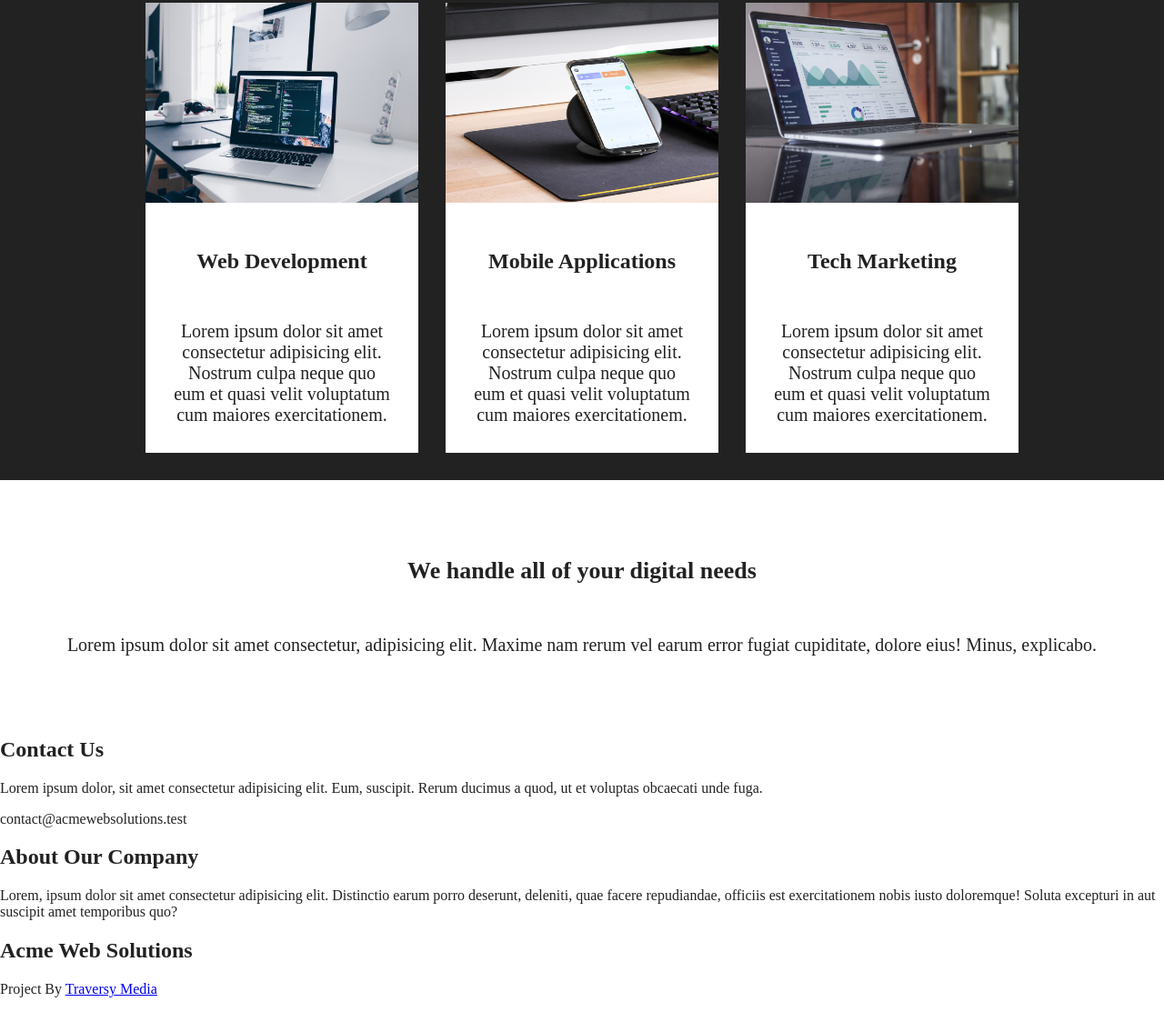
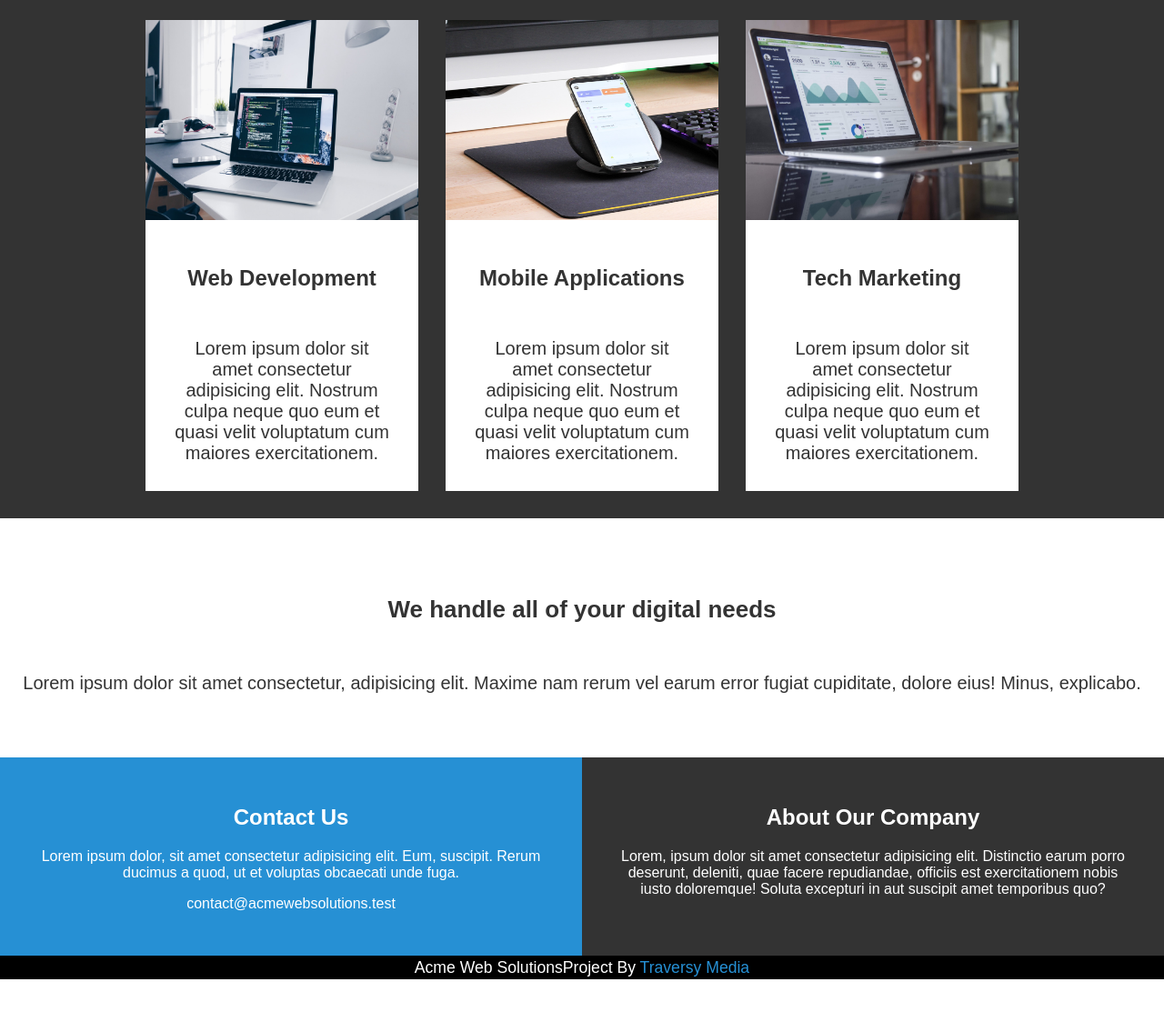
Before and after one commit to HamBP/WebPractice, a plain HTML site: page landing.html in a window 1280 px wide. Shown: the part 500-1613 px from the top of the page at 91% size. After the commit the page ends 1577 px from the top, so only its background shows below. Drawn offline with Linux system fonts and the light colour scheme.

Commit message:
일단 이정도로 완성

```diff
--- a/landing.css
+++ b/landing.css
@@ -1,11 +1,12 @@
 body {
-    color: #222;
+    color: #333;
+    font-family: Arial, Helvetica, sans-serif;
+    text-align: center;
     margin: 0;
 }
 
 .header {
     color: white;
-    text-align: center;
     background-image: url("./asset/landing_logo.jpg");
     background-size: cover;
     background-repeat: no-repeat;
@@ -23,33 +24,31 @@ body {
     font-size: 1.2em;
     padding: 20px 30px;
     color: white;
-    background-color: #222;
+    background-color: #333;
     border: solid 1px;
     border-color: #666;
 }
 
 .header #landing_btn:hover {
-    color: #222;
+    color: #333;
     background-color: #DDD;
-}
-
-.development {
-    text-align: center;
 }
 
 .development > .container {
     display: flex;
+    flex-wrap: wrap;
     justify-content: center;
 }
 
 .development > .container > .description {
-    width: mixmax(auto, 500px);
+    width: 500px;
 }
 
 .content {
     display: flex;
+    flex-wrap: wrap;
     justify-content: center;
-    background-color: #222;
+    background-color: #333;
 }
 
 .content > .item {
@@ -57,7 +56,6 @@ body {
     width: 300px;
     height: auto;
     background-color: white;
-    text-align: center;
 }
 
 .content > .item > h3 {
@@ -78,7 +76,6 @@ body {
 .company-PR {
     padding: 50px 20px;
     height: auto;
-    text-align: center;
 }
 
 .company-PR #atext {
@@ -90,3 +87,43 @@ body {
 .company-PR p {
     font-size: 20px;
 }
+
+.grid {
+    color: white;
+    display: grid;
+    grid-template-columns: 1fr 1fr;
+}
+
+.grid > div {
+    padding: 2em;
+}
+
+.grid > .blue {
+    background-color: #2690d4;
+}
+
+.grid > .dark {
+    background-color: #333;
+}
+
+.footer {
+    color: white;
+    font-size: 1.1em;
+    line-height: 1.5;
+    width: 100%;
+    display: flex;
+    flex-wrap: wrap;
+    justify-content: center;
+    background-color: black;
+}
+
+.footer a {
+    color: #2690d4;
+    text-decoration: none;
+}
+
+@media(max-width: 700px) {
+    .grid {
+        display: block;
+    }
+}
--- a/landing.html
+++ b/landing.html
@@ -56,24 +56,28 @@
             <p>Lorem ipsum dolor sit amet consectetur, adipisicing elit. Maxime nam rerum vel earum error fugiat cupiditate, dolore eius! Minus, explicabo.</p>
         </div>
 
-        <!-- footer -->
-        <footer>
-            <div class="footer1">
+        <!-- grid -->
+        <div class="grid">
+            <div class="blue">
                 <h2>Contact Us</h2>
                 <p>Lorem ipsum dolor, sit amet consectetur adipisicing elit. Eum, suscipit. Rerum ducimus a quod, ut et voluptas obcaecati unde fuga.</p>
                 <p>contact@acmewebsolutions.test</p>
             </div>
-            <div class="footer1">
+            <div class="dark">
                 <h2>About Our Company</h2>
                 <p>Lorem, ipsum dolor sit amet consectetur adipisicing elit. Distinctio earum porro deserunt, deleniti, quae facere repudiandae, officiis est exercitationem nobis iusto doloremque! Soluta excepturi in aut suscipit amet temporibus quo?</p>
             </div>
+        </div>
 
-            <div class="footer2">
-                <h2>Acme Web Solutions</h2>
+        <!-- footer -->
+        <div class="footer">
+            <div>
+                Acme Web Solutions
             </div>
-            <div class="footer2">
-                <p>Project By <a href="https://traversymedia.com/">Traversy Media</a></p>
+            <div>
+                Project By <a href="https://traversymedia.com/">Traversy Media</a>
             </div>
-        </footer>
+        </div>
+
     </body>
 </html>
```
